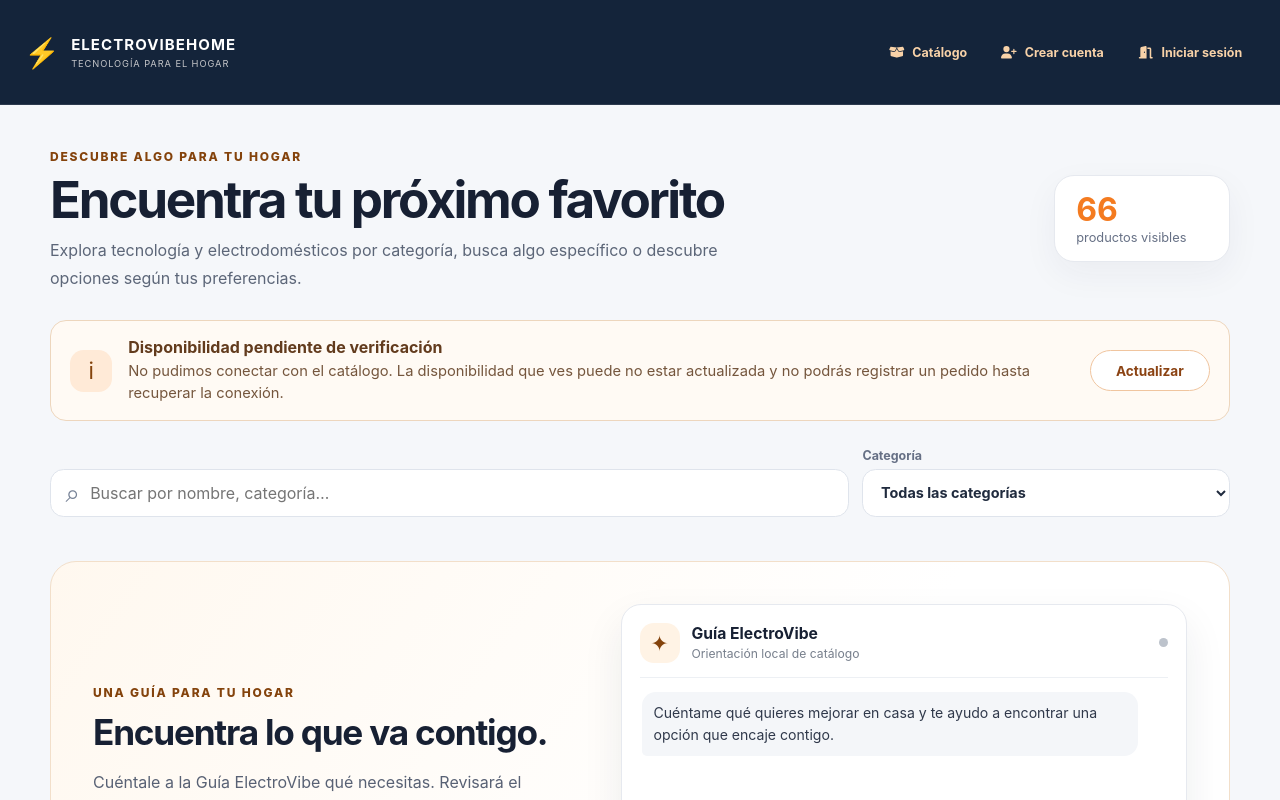
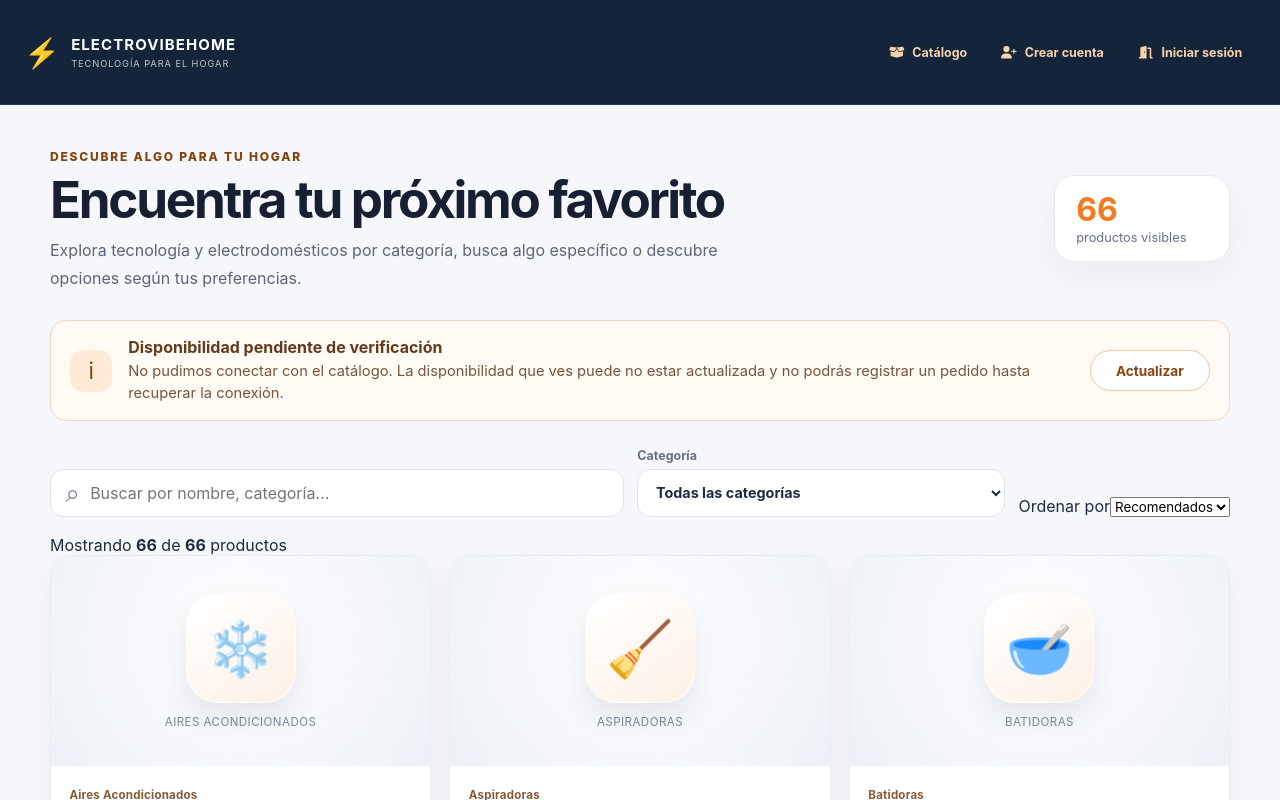
Before and after one commit to sro2005/my-app, a React (Vite) app: page /catalogo in a window 1280 px wide. Shown: the top 800 px of the page. Built offline with nearby package versions, Linux system fonts and the light colour scheme.

Commit message:
feat: improve catalog sorting and browsing flow

```diff
--- a/src/components/ListadoProductos.jsx
+++ b/src/components/ListadoProductos.jsx
@@ -104,6 +104,7 @@ const ListadoProductos = () => {
   const [retryCount, setRetryCount] = useState(0);
   const [search, setSearch] = useState('');
   const [category, setCategory] = useState('all');
+  const [sortBy, setSortBy] = useState('featured');
   const preferenceValues = Array.isArray(user?.preferences) ? user.preferences : [];
   const preferenceSignature = preferenceValues.join('|');
   const canFilterByPreferences = user?.role === 'user' && preferenceValues.length > 0;
@@ -167,7 +168,7 @@ const ListadoProductos = () => {
   const filteredProducts = useMemo(() => {
     const normalizedSearch = normalize(search);
     const normalizedPreferences = new Set(preferenceValues.map(normalize));
-    return products.filter((product) => {
+    const matchingProducts = products.filter((product) => {
       const matchesSearch = !normalizedSearch || [
         product.name,
         product.description,
@@ -177,7 +178,34 @@ const ListadoProductos = () => {
       const matchesPreferences = !showPreferencesOnly || normalizedPreferences.has(normalize(product.category));
       return matchesSearch && matchesCategory && matchesPreferences;
     });
-  }, [products, search, category, showPreferencesOnly, preferenceSignature]);
+
+    switch (sortBy) {
+      case 'price-low':
+        return [...matchingProducts].sort((a, b) => (Number(a.price) || 0) - (Number(b.price) || 0));
+      case 'price-high':
+        return [...matchingProducts].sort((a, b) => (Number(b.price) || 0) - (Number(a.price) || 0));
+      case 'name':
+        return [...matchingProducts].sort((a, b) =>
+          String(a.name || '').localeCompare(String(b.name || ''), 'es', { sensitivity: 'base' })
+        );
+      case 'availability':
+        return [...matchingProducts].sort((a, b) =>
+          Number(Number(b.quantity) > 0) - Number(Number(a.quantity) > 0)
+        );
+      default:
+        return matchingProducts;
+    }
+  }, [products, search, category, showPreferencesOnly, preferenceSignature, sortBy]);
+
+  const hasActiveFilters = Boolean(
+    search.trim() || category !== 'all' || (canFilterByPreferences && showPreferencesOnly)
+  );
+  const resetCatalogControls = () => {
+    setSearch('');
+    setCategory('all');
+    setSortBy('featured');
+    setShowPreferencesOnly(false);
+  };
 
 
   if (loading) {
@@ -234,6 +262,16 @@ const ListadoProductos = () => {
             {categories.map((item) => <option key={item} value={item}>{item}</option>)}
           </select>
         </label>
+        <label className="evh-catalog-sort-filter">
+          <span>Ordenar por</span>
+          <select value={sortBy} onChange={(event) => setSortBy(event.target.value)}>
+            <option value="featured">Recomendados</option>
+            <option value="price-low">Menor precio</option>
+            <option value="price-high">Mayor precio</option>
+            <option value="name">Nombre (A–Z)</option>
+            <option value="availability">Disponibilidad</option>
+          </select>
+        </label>
         {canFilterByPreferences && (
           <button
             type="button"
@@ -244,13 +282,18 @@ const ListadoProductos = () => {
             {showPreferencesOnly ? '✓ Solo mis preferencias' : 'Filtrar por mis preferencias'}
           </button>
         )}
+        {(hasActiveFilters || sortBy !== 'featured') && (
+          <button type="button" className="evh-catalog-reset" onClick={resetCatalogControls}>
+            Restablecer
+          </button>
+        )}
       </section>
 
-      {user?.role !== 'admin' && (
-        <div className="evh-catalog-assistant" id="guia-electrovibe">
-          <ShoppingAssistant products={products} />
-        </div>
-      )}
+      <div className="evh-catalog-results-bar" aria-live="polite">
+        <span>Mostrando <strong>{filteredProducts.length}</strong> de <strong>{products.length}</strong> productos</span>
+        {category !== 'all' && <span className="evh-catalog-active-filter">Categoría: {category}</span>}
+        {search.trim() && <span className="evh-catalog-active-filter">Búsqueda: “{search.trim()}”</span>}
+      </div>
 
       {showPreferencesOnly && canFilterByPreferences && (
         <div className="evh-preference-summary">
@@ -276,8 +319,14 @@ const ListadoProductos = () => {
           <span aria-hidden="true">⌕</span>
           <h2>No encontramos productos con esos filtros</h2>
           <p>Prueba otra búsqueda o amplía las categorías para ver más opciones.</p>
-          <button type="button" className="evh-button evh-button-secondary" onClick={() => { setSearch(''); setCategory('all'); setShowPreferencesOnly(false); }}>Limpiar filtros</button>
+          <button type="button" className="evh-button evh-button-secondary" onClick={resetCatalogControls}>Limpiar filtros</button>
         </section>
+      )}
+
+      {user?.role !== 'admin' && (
+        <div className="evh-catalog-assistant" id="guia-electrovibe">
+          <ShoppingAssistant products={products} />
+        </div>
       )}
 
       <p className="evh-catalog-footnote">
```
